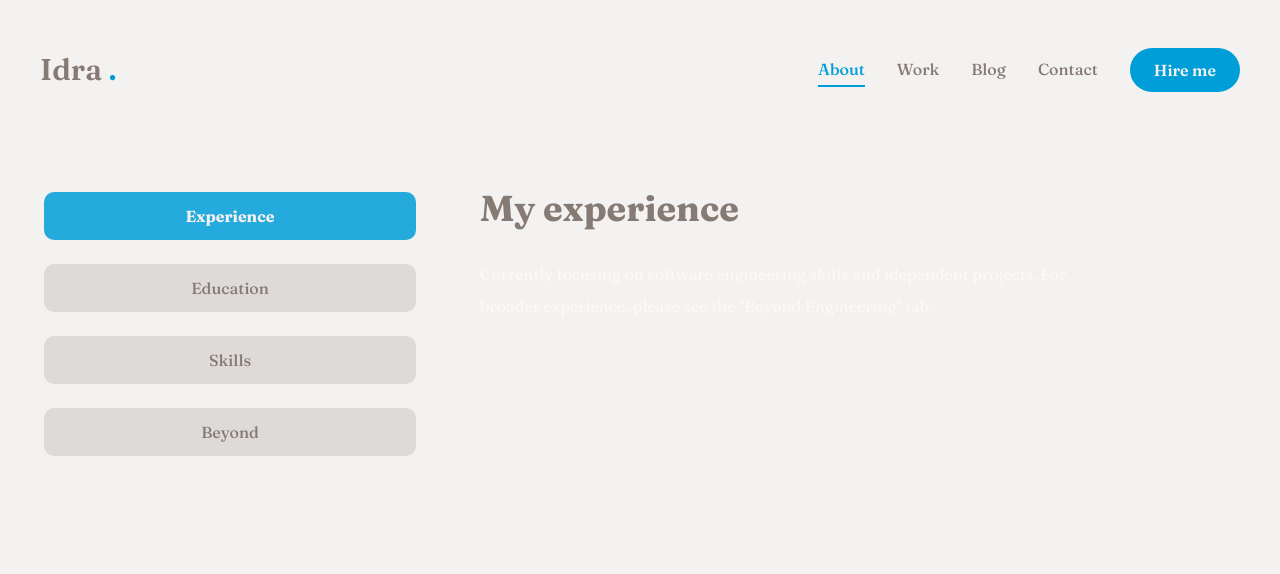
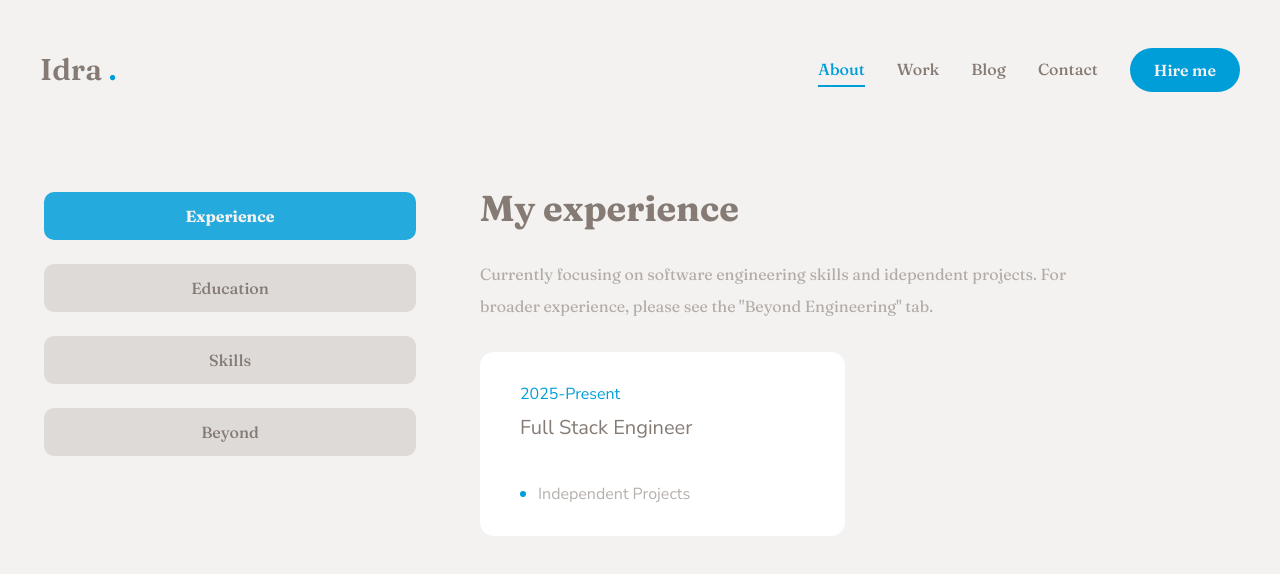
Before and after one commit to idra-hsieh/personal-website, a Next.js app: page /about in a window 1280 px wide. Shown: the top 574 px of the page. Built offline with nearby package versions, Linux system fonts and the light colour scheme.

Commit message:
style(fonts): inject Nunito Sans CSS var and map font-sans to Nunito Sans for body text

```diff
--- a/app/about/page.tsx
+++ b/app/about/page.tsx
@@ -111,10 +111,34 @@ const About = () => {
                         {/* experience */}
                         <TabsContent value="experience" className='w-full'>
                             <div className='flex flex-col gap-[30px] text-center xl:text-left'>
-                                <h3 className='text- text-4xl font-bold'>{experience.title}</h3>
-                                <p className='max-w-[600px] text-white/60 mx-auto xl:mx-0'>
+                                <h3 className='text-foreground text-4xl font-bold'>{experience.title}</h3>
+                                <p className='max-w-[600px] text-foreground/60 mx-auto xl:mx-0'>
                                     {experience.description}
                                 </p>
+                                <ScrollArea className='h-[400px] font-sans'>
+                                    <ul className='grid grid-cols-1 lg:grid-cols-2 gap-[30px]'>
+                                        {experience.items.map((item, index) => {
+                                            return (
+                                                <li
+                                                    key={index}
+                                                    className={`
+                                                        bg-white h-[184px] py-6 px-10 rounded-xl flex
+                                                        flex-col justify-center items-center lg:items-start gap-1
+                                                    `}
+                                                >
+                                                    <span className='text-accent'>{item.duration}</span>
+                                                    <h3 className='text-xl max-w-[260px] min-h-[60px]
+                                                    text-center lg:text-left'>{item.position}</h3>
+                                                    <div className='flex items-center gap-3'>
+                                                        {/* dot */}
+                                                        <span className='w-[6px] h-[6px] rounded-full bg-accent'></span>
+                                                        <p className='text-foreground/60'>{item.company}</p>
+                                                    </div>
+                                                </li>
+                                            );
+                                        })}
+                                    </ul>
+                                </ScrollArea>
                             </div>
                         </TabsContent>
 
--- a/app/globals.css
+++ b/app/globals.css
@@ -6,7 +6,7 @@
 @theme inline {
   --color-background: var(--background);
   --color-foreground: #857b74;
-  --font-sans: var(--font-geist-sans);
+  --font-sans: var(--font-nunitosans);
   --font-mono: var(--font-geist-mono);
   --font-primary: var(--font-fraunces);
   --color-sidebar-ring: var(--sidebar-ring);
--- a/app/layout.tsx
+++ b/app/layout.tsx
@@ -1,5 +1,5 @@
 import type { Metadata } from "next";
-import { Lato, Fraunces } from "next/font/google";
+import { Fraunces, Nunito_Sans } from "next/font/google";
 import "./globals.css";
 
 // components
@@ -13,10 +13,10 @@ const fraunces = Fraunces({
   variable: "--font-fraunces",
 });
 
-const lato = Lato({
+const nunitosans = Nunito_Sans({
   subsets: ["latin"],
-  weight: ["100", "300", "400", "700", "900"],
-  variable: "--font-lato",
+  weight: ["200", "300", "400", "500", "600", "700", "800", "900", "1000"],
+  variable: "--font-nunitosans",
 });
 
 export const metadata: Metadata = {
@@ -31,7 +31,7 @@ export default function RootLayout({
 }>) {
   return (
     <html lang="en">
-      <body className={fraunces.variable}>
+      <body className={`${fraunces.variable} ${nunitosans.variable}`}>
         <Header />
         <StairTransition />
         <PageTransition>{children}</PageTransition>
--- a/app/page.tsx
+++ b/app/page.tsx
@@ -18,7 +18,7 @@ const Home = () => {
             <h1 className="h1">
               Hi, I'm <br /> <span className="text-accent">Idra Hsieh</span>
             </h1>
-            <p className="max-w-[500px] mb-9 text-foreground/80">
+            <p className="max-w-[500px] mb-9 text-foreground/80 font-sans">
               I craft elegant digital experiences through thoughtful design
               and up-to-date technologies. Let's get in touch!
             </p>
```
